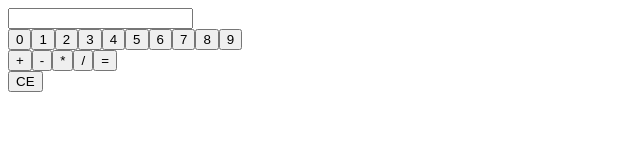
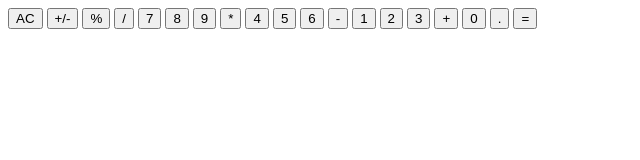
Before and after one commit to JP-Parent/calculator, a plain HTML site: page index.html in a window 1280 px wide. Shown: the whole page, without its empty margins (0-640 px from the left). Drawn offline with Linux system fonts and the light colour scheme.

Commit message:
button in order like a calculator

```diff
--- a/index.html
+++ b/index.html
@@ -11,12 +11,29 @@
 
 <body>
     <div class="calculator">
-        <input class="input"></input>
+        <div class="display" type="text"></div>
         <div class="buttons">
-            <div class="digits"></div>
-            <div class="operators"></div>
-            <div class="clear"></div>
+            <button class="misc">AC</button>
+            <button class="misc">+/-</button>
+            <button class="misc">%</button>
+            <button class="operator" value="/">/</button>
+            <button class="digit" value="7">7</button>
+            <button class="digit" value="8">8</button>
+            <button class="digit" value="9">9</button>
+            <button class="operator" value="*">*</button>
+            <button class="digit" value="4">4</button>
+            <button class="digit" value="5">5</button>
+            <button class="digit" value="6">6</button>
+            <button class="operator" value="-">-</button>
+            <button class="digit" value="1">1</button>
+            <button class="digit" value="2">2</button>
+            <button class="digit" value="3">3</button>
+            <button class="operator" value="+">+</button>
+            <button class="digit" value="0">0</button>
+            <button class="digit" value=".">.</button>
+            <button class="operator" id="result" value="=">=</button>
         </div>
+    </div>
     </div>
 </body>
 
```
